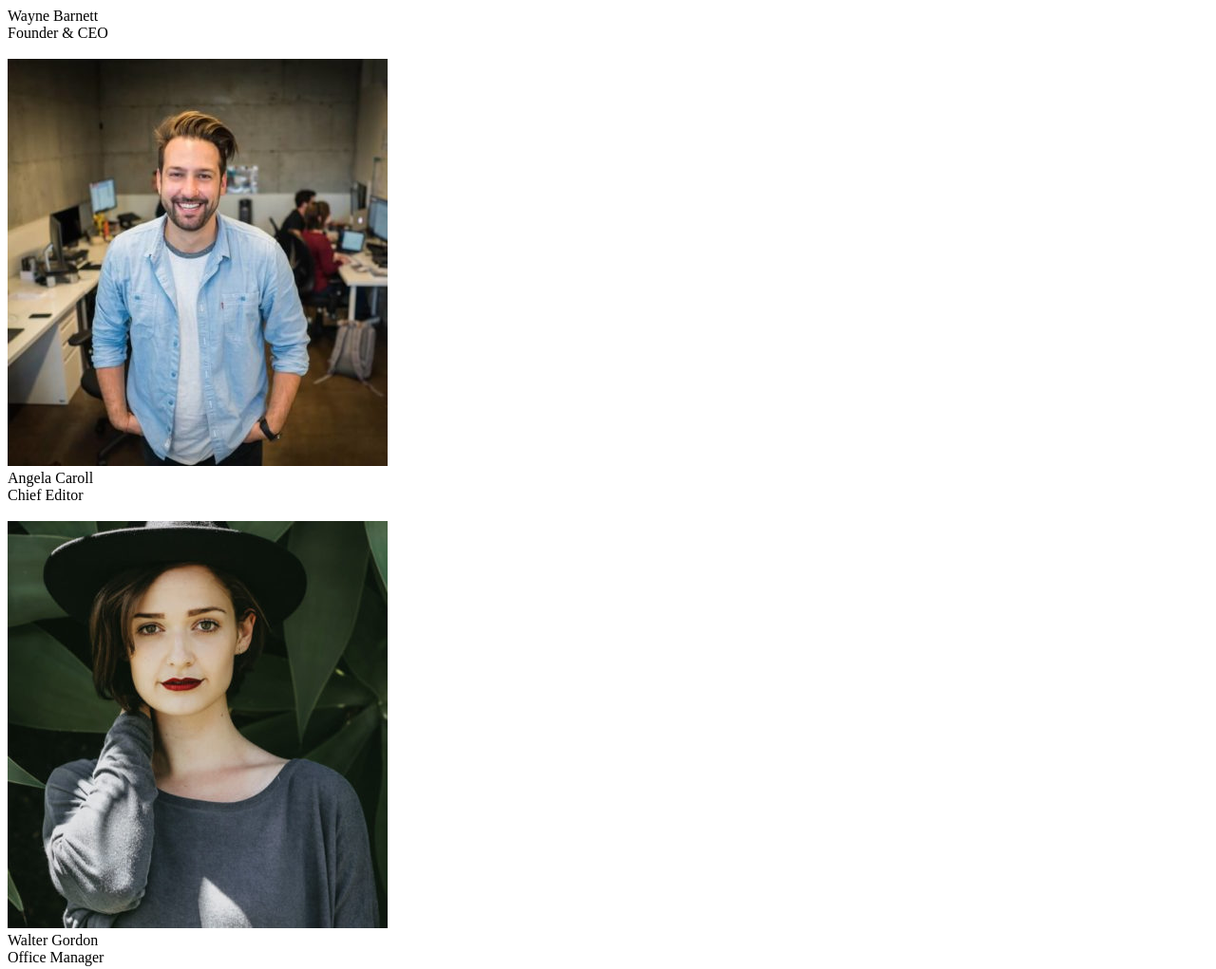
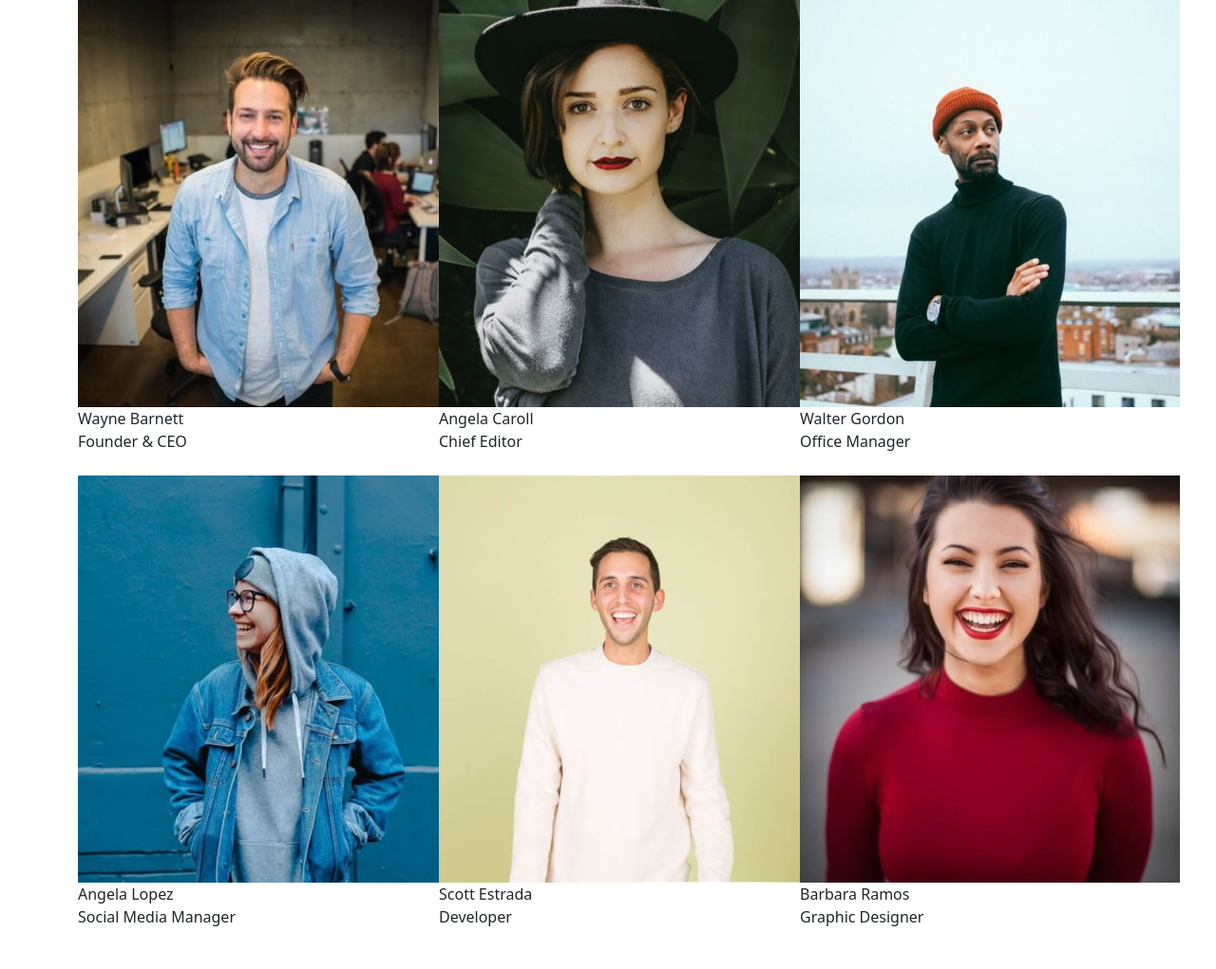
Before and after one commit to Carmine-Doronzo/-js-our-team, a plain HTML site: page index.html in a window 1280 px wide. Shown: the top 1021 px of the page at 95% size. Drawn offline with nearby package versions, Linux system fonts and the light colour scheme.

Commit message:
Abbozzo Bonus 2

```diff
--- a/index.html
+++ b/index.html
@@ -3,12 +3,19 @@
 <head>
     <meta charset="UTF-8">
     <meta name="viewport" content="width=device-width, initial-scale=1.0">
+    <link href="https://cdn.jsdelivr.net/npm/bootstrap@5.3.3/dist/css/bootstrap.min.css" rel="stylesheet" integrity="sha384-QWTKZyjpPEjISv5WaRU9OFeRpok6YctnYmDr5pNlyT2bRjXh0JMhjY6hW+ALEwIH" crossorigin="anonymous">
 
     <title>Our Team</title>
 </head>
 <body>
-    <div class="string"></div>
+    <div class="container">
+        <div class="row">
+        </div>
+    </div>
+
 
     <script src="./js/script.js"></script>
+    <script src="https://cdn.jsdelivr.net/npm/bootstrap@5.3.3/dist/js/bootstrap.bundle.min.js" integrity="sha384-YvpcrYf0tY3lHB60NNkmXc5s9fDVZLESaAA55NDzOxhy9GkcIdslK1eN7N6jIeHz" crossorigin="anonymous"></script>
+
 </body>
 </html>
--- a/js/script.js
+++ b/js/script.js
@@ -34,14 +34,21 @@ console.log(members)
 
 /*MILESTONE 2 + BONUS 1:
 Stampare le stesse informazioni su DOM semplicemente come stringhe */
-const strigDomElement = document.querySelector('.string');
+const strigDomElement = document.querySelector('.row');
 
 for(let i = 0; i < members.length; i++){
 
     strigDomElement.innerHTML +=`
+
+    <div class="col-4">
+        <img src="${members[i].image}">
         <div>${members[i].name}</div>
         <div>${members[i].rule}</div> <br>
-        <img src="${members[i].image}">`
+
+    </div>
+
+    `
+
 
 }
 
```
